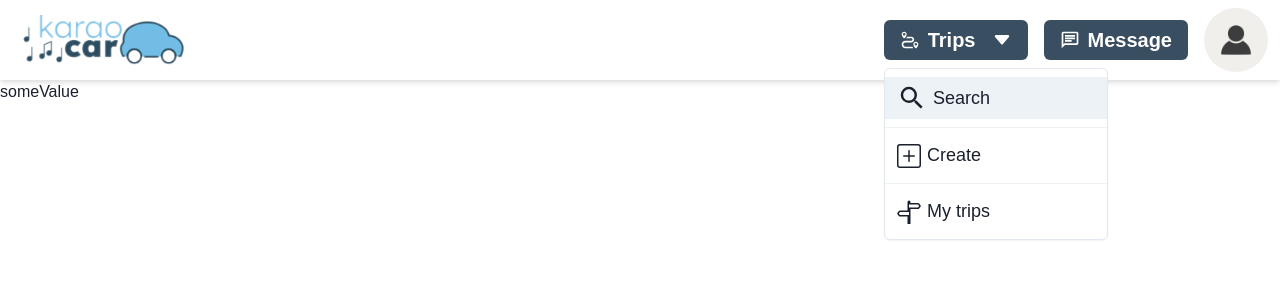
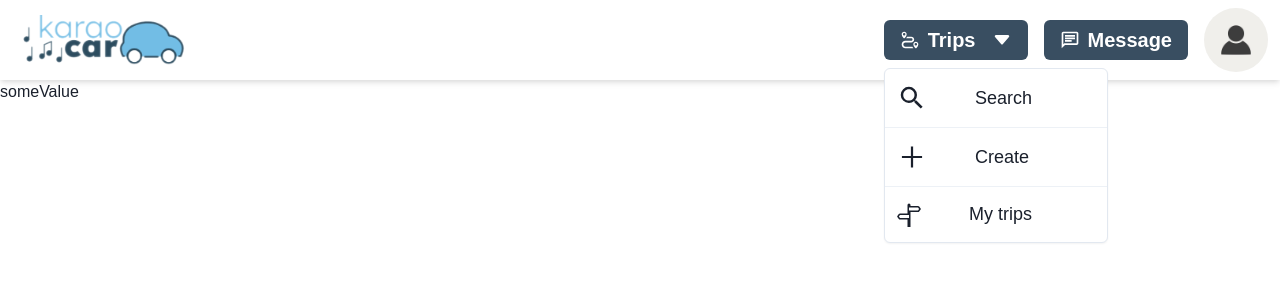
Before and after one commit to WildCodeSchool/2022-09-Orleans-CDA-Projet-KaraoCar, a React (Vite) app in the folder apps/frontend/web/: page / in a window 1280 px wide. Both pictures are taken after a click on the button "Trips". Shown: the top 300 px of the page. Built offline with nearby package versions, Linux system fonts and the light colour scheme; no server answers.

Commit message:
style: changed create icon and made search icon bigger

```diff
--- a/apps/frontend/web/src/components/navbar/Navbar.tsx
+++ b/apps/frontend/web/src/components/navbar/Navbar.tsx
@@ -2,7 +2,6 @@ import {
   Avatar,
   Box,
   Button,
-  Center,
   Flex,
   HStack,
   Image,
@@ -21,9 +20,10 @@ import {
 } from '@chakra-ui/react';
 import { Link, NavLink } from 'react-router-dom';
 import { MdOutlineChat, MdSearch, MdOutlineClose } from 'react-icons/md';
-import { BsCaretDownFill, BsPlusSquare, BsSignpostSplit } from 'react-icons/bs';
+import { BsCaretDownFill, BsSignpostSplit } from 'react-icons/bs';
 import { BiTrip } from 'react-icons/bi';
 import { GiHamburgerMenu } from 'react-icons/gi';
+import { AiOutlinePlus } from 'react-icons/ai';
 
 const Navbar = () => {
   const { isOpen, onOpen, onClose } = useDisclosure();
@@ -58,8 +58,12 @@ const Navbar = () => {
           <HStack>
             {user ? (
               <HStack>
-                <Flex alignItems={'center'} gap={'16px'} display={{ base: 'none', md: 'flex' }}>
-                  <Menu closeOnSelect>
+                <Flex
+                  alignItems={'center'}
+                  gap={'16px'}
+                  display={{ base: 'none', md: 'flex' }}
+                >
+                  <Menu closeOnSelect autoSelect={false}>
                     <MenuButton as={Button} fontSize={'xl'}>
                       <Flex gap={'8px'} alignItems={'center'}>
                         <BiTrip />
@@ -77,7 +81,7 @@ const Navbar = () => {
                               <MdSearch />
                             </Text>
                           }
-                          iconSpacing={'1.5'}
+                          iconSpacing={'12'}
                         >
                           <Text fontSize={'lg'}>Search</Text>
                         </MenuItem>
@@ -86,11 +90,11 @@ const Navbar = () => {
                       <Link to={links.create}>
                         <MenuItem
                           icon={
-                            <Text fontSize={'2xl'}>
-                              <BsPlusSquare />
+                            <Text fontSize={'3xl'}>
+                              <AiOutlinePlus />
                             </Text>
                           }
-                          iconSpacing={'1.5'}
+                          iconSpacing={'12'}
                         >
                           <Text fontSize={'lg'}>Create</Text>
                         </MenuItem>
@@ -103,7 +107,7 @@ const Navbar = () => {
                               <BsSignpostSplit />
                             </Text>
                           }
-                          iconSpacing={'1.5'}
+                          iconSpacing={'12'}
                         >
                           <Text fontSize={'lg'}>My trips</Text>
                         </MenuItem>
@@ -221,8 +225,11 @@ const Navbar = () => {
                             paddingInlineStart={'132px'}
                             borderBlockEnd={'1px solid #263542'}
                           >
-                            <Flex gap={'8px'} alignItems={'center'}>
-                              <MdSearch /> Search
+                            <Flex gap={'8px'}>
+                              <Text as={'span'} fontSize={'3xl'}>
+                                <MdSearch />
+                              </Text>
+                              Search
                             </Flex>
                           </ListItem>
                         </Link>
@@ -232,8 +239,10 @@ const Navbar = () => {
                             paddingInlineStart={'132px'}
                             borderBlockEnd={'1px solid #263542'}
                           >
-                            <Flex gap={'8px'} alignItems={'center'}>
-                              <BsPlusSquare /> Create
+                            <Flex gap={'8px'} alignItems={'bottom'}>
+                            <Text as={'span'} fontSize={'3xl'}>
+                              <AiOutlinePlus /></Text>
+                              Create
                             </Flex>
                           </ListItem>
                         </Link>
@@ -290,7 +299,6 @@ const Navbar = () => {
                   </Link>
                   <Box borderBlockStart={'1px solid #FFFFFF'}></Box>
                 </Flex>
-
               </>
             )}
           </ModalBody>
```
